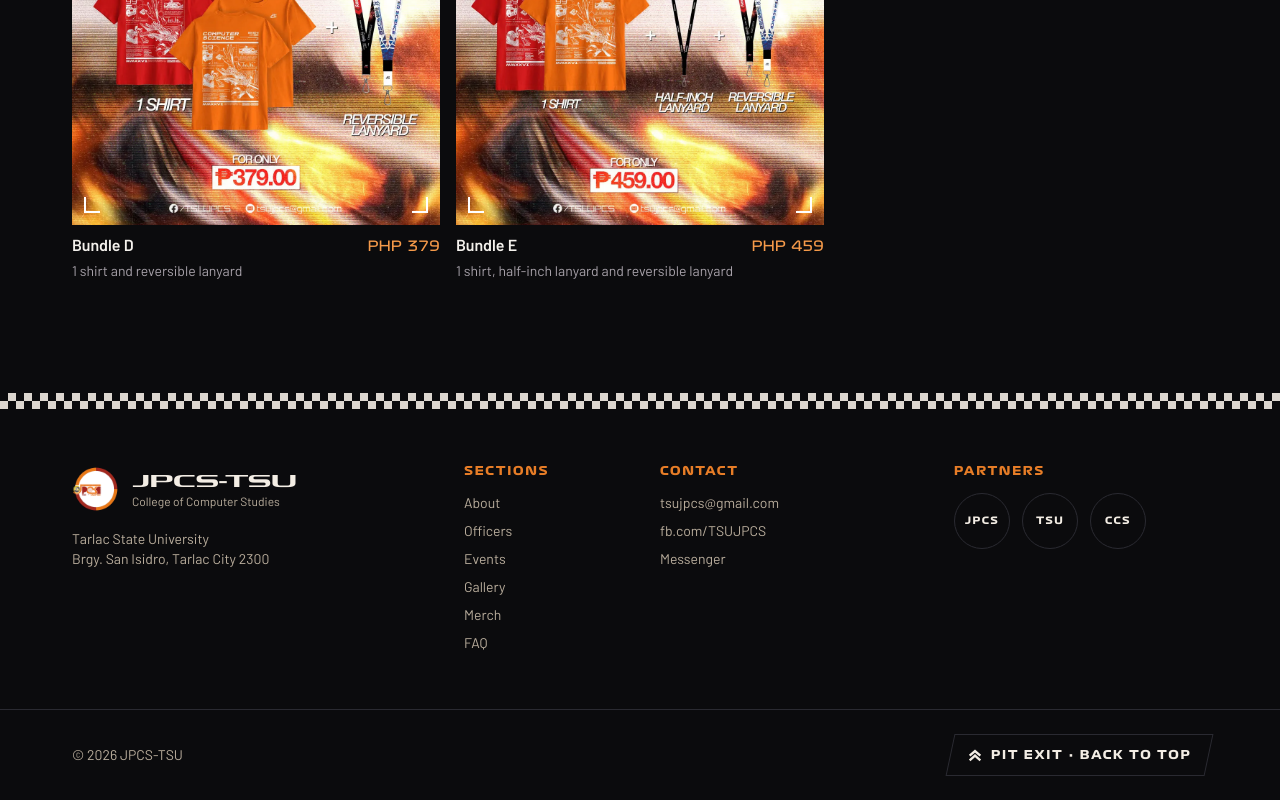
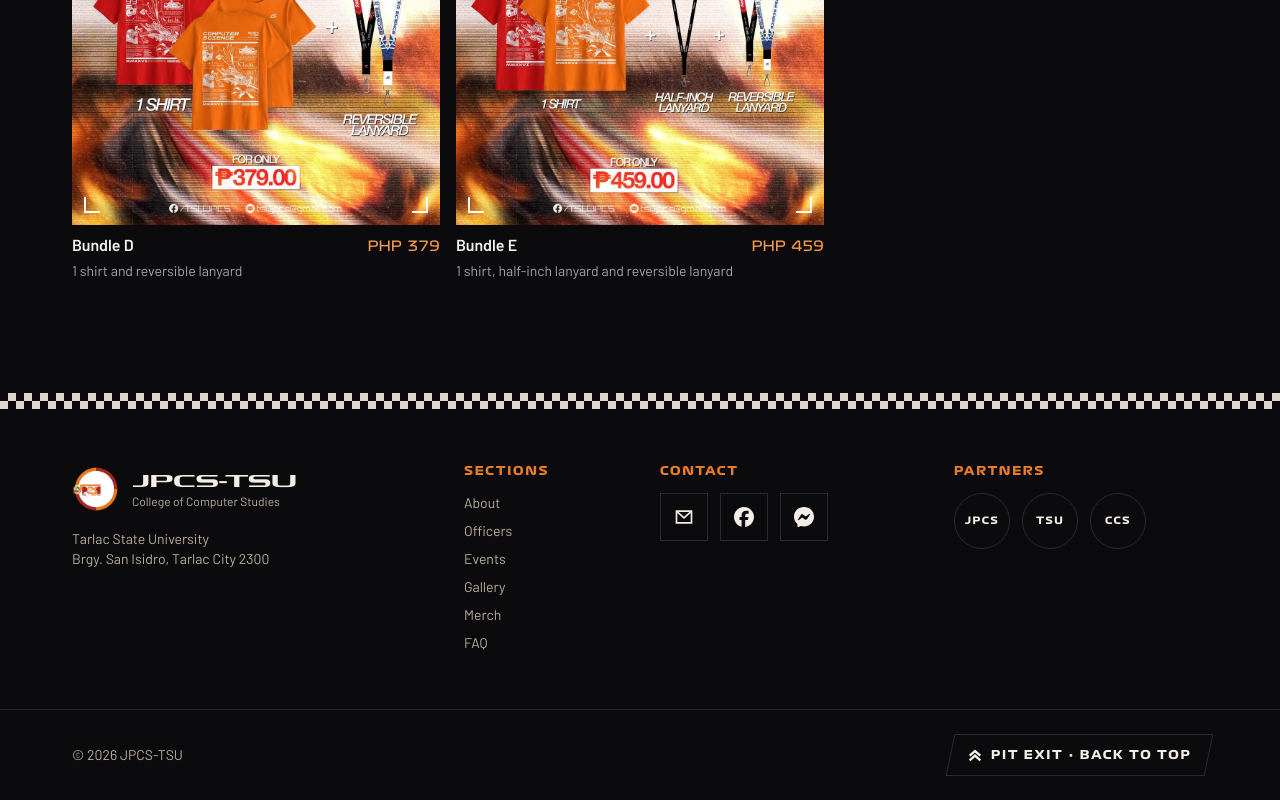
Before and after one commit to Cypher0924/jpcs-site, a Next.js app: page /merch in a window 1280 px wide. Shown: the part 4806-5606 px from the top of the page. Built offline with nearby package versions, Linux system fonts and the light colour scheme; a web font is replaced by a local one.

Commit message:
feat/footer-contact-icons

```diff
--- a/components/sections.tsx
+++ b/components/sections.tsx
@@ -19,7 +19,20 @@ import { OfficerCard } from "./officer-card";
 import { OfficerCarousel } from "./officer-carousel";
 import { PhotoGrid } from "./photo-grid";
 import { Stat } from "./stat";
-import { Button, CheckeredStrip, Chevrons, Container, InProgress, LogoMark, PhotoSlot, SectionHeader, SpeedSlashes } from "./ui";
+import {
+  Button,
+  CheckeredStrip,
+  Chevrons,
+  Container,
+  FacebookIcon,
+  InProgress,
+  LogoMark,
+  MailIcon,
+  MessengerIcon,
+  PhotoSlot,
+  SectionHeader,
+  SpeedSlashes,
+} from "./ui";
 
 export function About() {
   return (
@@ -423,22 +436,23 @@ export function Footer({ base = "" }: { base?: string }) {
 
         <div className="md:col-span-3">
           <p className="type-label text-jpcs-orange">Contact</p>
-          <ul className="mt-4 space-y-2 text-sm text-paper-400">
-            <li>
-              <a href={`mailto:${contact.email}`} className="hover:text-white">
-                {contact.email}
-              </a>
-            </li>
-            <li>
-              <a href={contact.facebook} className="hover:text-white">
-                fb.com{contact.handle}
-              </a>
-            </li>
-            <li>
-              <a href={contact.messenger} className="hover:text-white">
-                Messenger
-              </a>
-            </li>
+          <ul className="mt-4 flex gap-3">
+            {[
+              { href: `mailto:${contact.email}`, label: `Email ${contact.email}`, icon: <MailIcon /> },
+              { href: contact.facebook, label: `Facebook, fb.com${contact.handle}`, icon: <FacebookIcon /> },
+              { href: contact.messenger, label: "Message us on Messenger", icon: <MessengerIcon /> },
+            ].map(({ href, label, icon }) => (
+              <li key={href}>
+                <a
+                  href={href}
+                  aria-label={label}
+                  title={label}
+                  className="grid size-12 place-items-center border border-carbon-700 text-paper-100 transition-colors hover:border-jpcs-orange hover:text-jpcs-orange"
+                >
+                  {icon}
+                </a>
+              </li>
+            ))}
           </ul>
         </div>
 
--- a/components/ui.tsx
+++ b/components/ui.tsx
@@ -42,6 +42,32 @@ export function Chevrons({ className = "" }: { className?: string }) {
   return (
     <svg aria-hidden viewBox="0 0 24 24" className={className} fill="none" stroke="currentColor" strokeWidth="3.5">
       <path d="M4 13 12 6l8 7M4 20l8-7 8 7" strokeLinejoin="miter" />
+    </svg>
+  );
+}
+
+/** Envelope, drawn to match the Chevrons stroke. */
+export function MailIcon() {
+  return (
+    <svg aria-hidden viewBox="0 0 24 24" className="size-5" fill="none" stroke="currentColor" strokeWidth="2">
+      <path d="M3 5h18v14H3zM3 5l9 8 9-8" strokeLinejoin="miter" />
+    </svg>
+  );
+}
+
+/** Facebook and Messenger marks, from Simple Icons (CC0). */
+export function FacebookIcon() {
+  return (
+    <svg aria-hidden viewBox="0 0 24 24" className="size-5" fill="currentColor">
+      <path d="M9.101 23.691v-7.98H6.627v-3.667h2.474v-1.58c0-4.085 1.848-5.978 5.858-5.978.401 0 .955.042 1.468.103a8.68 8.68 0 0 1 1.141.195v3.325a8.623 8.623 0 0 0-.653-.036 26.805 26.805 0 0 0-.733-.009c-.707 0-1.259.096-1.675.309a1.686 1.686 0 0 0-.679.622c-.258.42-.374.995-.374 1.752v1.297h3.919l-.386 2.103-.287 1.564h-3.246v8.245C19.396 23.238 24 18.179 24 12.044c0-6.627-5.373-12-12-12s-12 5.373-12 12c0 5.628 3.874 10.35 9.101 11.647Z" />
+    </svg>
+  );
+}
+
+export function MessengerIcon() {
+  return (
+    <svg aria-hidden viewBox="0 0 24 24" className="size-5" fill="currentColor">
+      <path d="M.001 11.639C.001 4.949 5.241 0 12.001 0S24 4.95 24 11.639c0 6.689-5.24 11.638-12 11.638-1.21 0-2.38-.16-3.47-.46a.96.96 0 00-.64.05l-2.39 1.05a.96.96 0 01-1.35-.85l-.07-2.14a.97.97 0 00-.32-.68A11.39 11.389 0 01.002 11.64zm8.32-2.19l-3.52 5.6c-.35.53.32 1.139.82.75l3.79-2.87c.26-.2.6-.2.87 0l2.8 2.1c.84.63 2.04.4 2.6-.48l3.52-5.6c.35-.53-.32-1.13-.82-.75l-3.79 2.87c-.25.2-.6.2-.86 0l-2.8-2.1a1.8 1.8 0 00-2.61.48z" />
     </svg>
   );
 }
```
